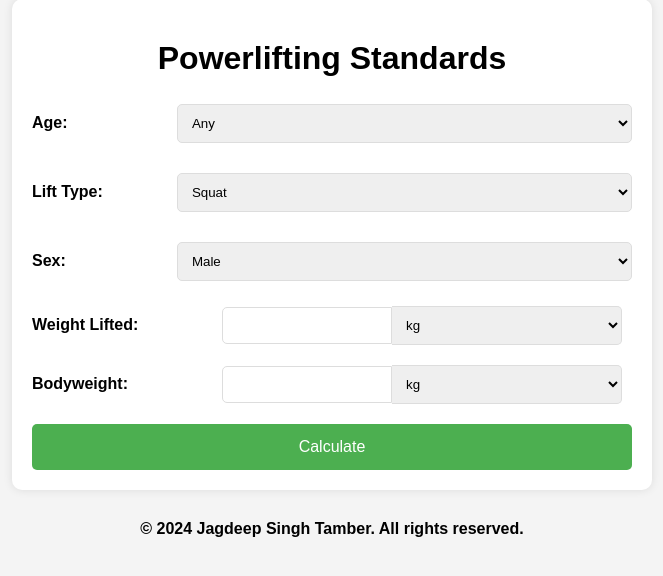
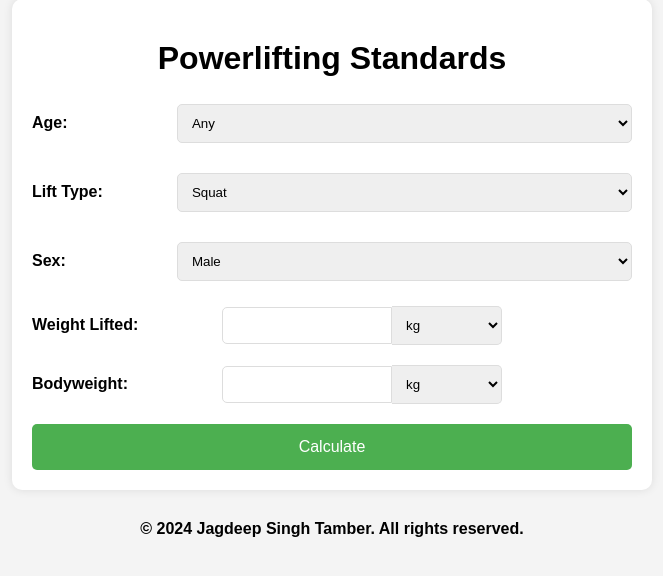
Before and after one commit to jagdeep98/Powerlifting-Standards, a Flask app: page / in a window 1280 px wide. Shown: the part 81-657 px from the top of the page, without its empty margins (308-971 px from the left). Run offline with Flask 3, Linux system fonts and the light colour scheme; parts of the project's set-up code (start-up, migrations or seed data) failed here and were passed over.

Commit message:
Add files via upload

```diff
--- a/static/styles.css
+++ b/static/styles.css
@@ -79,7 +79,7 @@ input[type="text"] {
 
 /* Adjust width of unit dropdowns for Weight Lifted and Bodyweight */
 .select-unit {
-    width: calc(40% - 10px); /* Adjust width to pair well with input field */
+    width: calc(20% - 10px); /* Adjust width to pair well with input field */
     margin: 0; /* Remove any extra margin */
     border: 1px solid #ddd;
     border-left: none; /* Remove left border to join with input */
```
